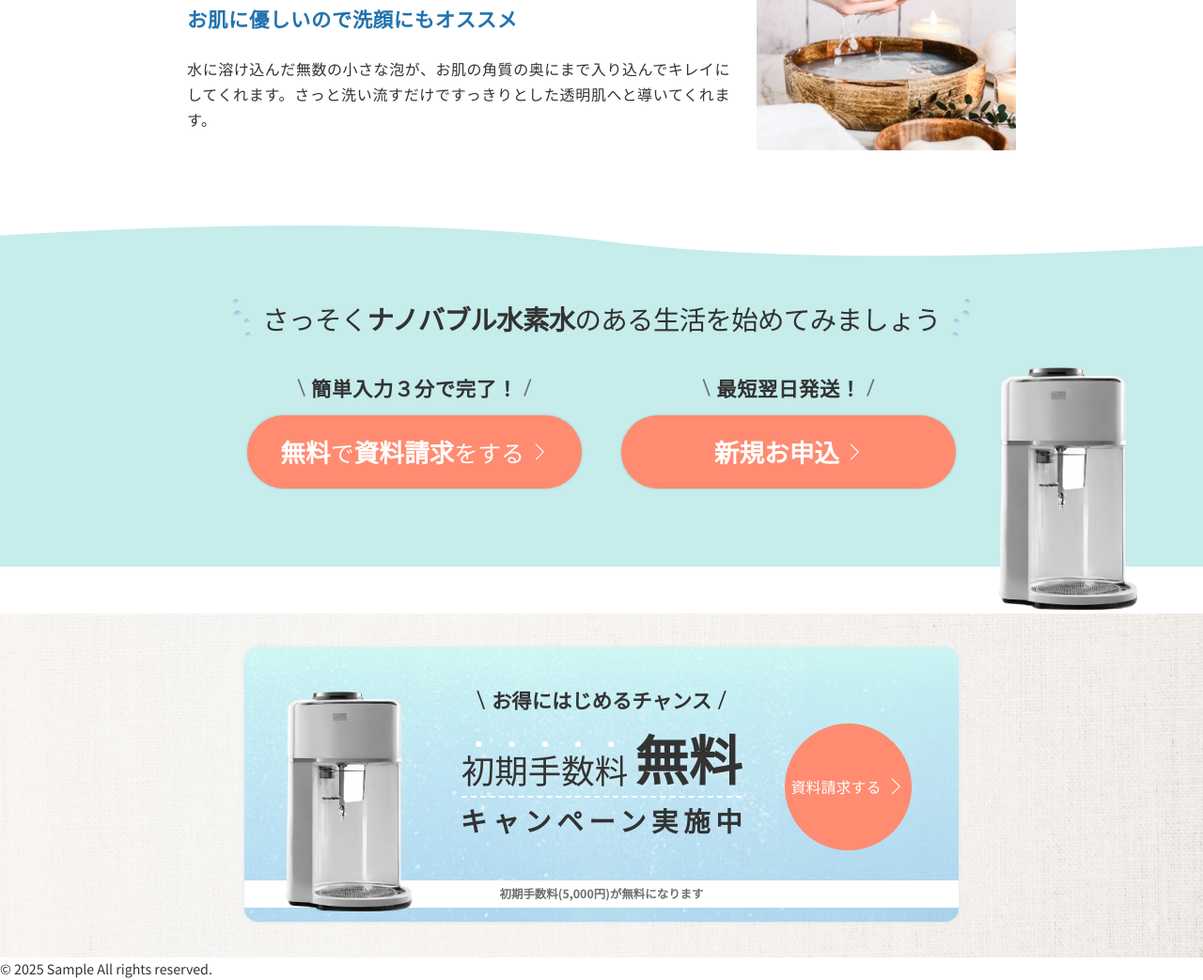
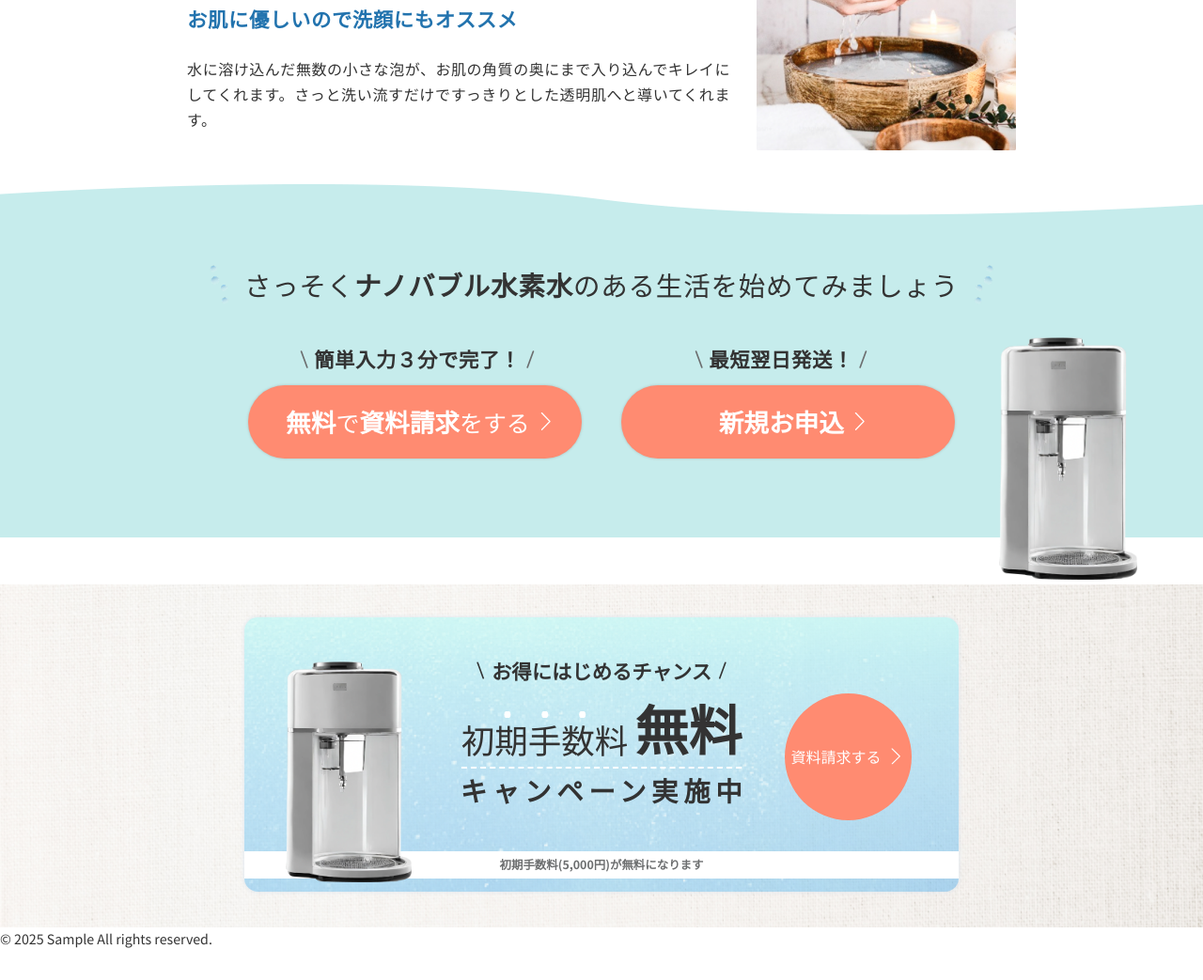
Before and after one commit to wanosuke-t/portfolio-practice-001, a plain HTML site: page index.html in a window 1280 px wide. Shown: the part 5070-6113 px from the top of the page at 94% size. After the commit the page ends 6081 px from the top, so only its background shows below. Drawn offline with nearby package versions, Linux system fonts and the light colour scheme; a web font is replaced by a local one.

Commit message:
CTAセクション パーフェクトピクセル 完了

```diff
--- a/sass/component/_c-btn-action.scss
+++ b/sass/component/_c-btn-action.scss
@@ -108,6 +108,8 @@
     height: global.rem(56px);
     font-size: global.rem(22px);
     border-radius: global.rem(32px);
+    padding-bottom: global.rem(1px);
+    padding-left: global.rem(12px);
 
     @include global.mq(pc) {
       width: global.rem(400px);
--- a/sass/project/_p-cta.scss
+++ b/sass/project/_p-cta.scss
@@ -29,11 +29,11 @@
 
 .p-cta__bg {
   background: global.$color-accent-3;
-  padding-top: global.rem(56.5px);
+  padding-top: global.rem(57px);
   padding-bottom: global.rem(120px);
 
   @include global.mq(pc) {
-    padding-top: global.rem(34.5px);
+    padding-top: global.rem(37px);
     padding-bottom: global.rem(94px);
   }
 }
@@ -52,6 +52,20 @@
 
   @include global.mq(pc) {
     font-size: global.rem(32px);
+    line-height: 1.7;
+    letter-spacing: global.rem(0.96px);
+  }
+
+  &::before {
+    @include global.mq(pc) {
+      left: global.rem(-14px);
+    }
+  }
+
+  &::after {
+    @include global.mq(pc) {
+      right: global.rem(-14px);
+    }
   }
 }
 
@@ -60,11 +74,11 @@
 }
 
 .p-cta__buttons {
-  margin-top: global.rem(64.5px);
+  margin-top: global.rem(60px);
   display: flex;
   flex-direction: column;
   align-items: center;
-  gap: global.rem(48px);
+  gap: global.rem(47px);
 
   @include global.mq(pc) {
     margin-top: global.rem(41.5px);
@@ -75,6 +89,22 @@
 
 .p-cta__button-group {
   text-align: center;
+
+  &:nth-of-type(1) {
+    .p-cta__label {
+      @include global.mq(pc) {
+        margin-left: global.rem(6px);
+      }
+    }
+  }
+
+  &:nth-of-type(2) {
+    @include global.mq(pc) {
+      .p-cta__label {
+        margin-left: global.rem(-17px);
+      }
+    }
+  }
 }
 
 .p-cta__label {
@@ -89,6 +119,7 @@
     font-size: global.rem(24px);
     line-height: 1.7;
     letter-spacing: global.rem(0.72px);
+    margin-top: global.rem(0px);
   }
 
   &::before,
@@ -119,7 +150,7 @@
   margin-top: global.rem(8px);
 
   @include global.mq(pc) {
-    margin-top: global.rem(12px);
+    margin-top: global.rem(11px);
   }
 }
 
--- a/sass/project/_p-point.scss
+++ b/sass/project/_p-point.scss
@@ -6,7 +6,7 @@
 
   @include global.mq(pc) {
     padding-top: global.rem(80px);
-    padding-bottom: global.rem(90px);
+    padding-bottom: global.rem(40px);
   }
 }
 
```
Also changed, not shown: css/style.css.
